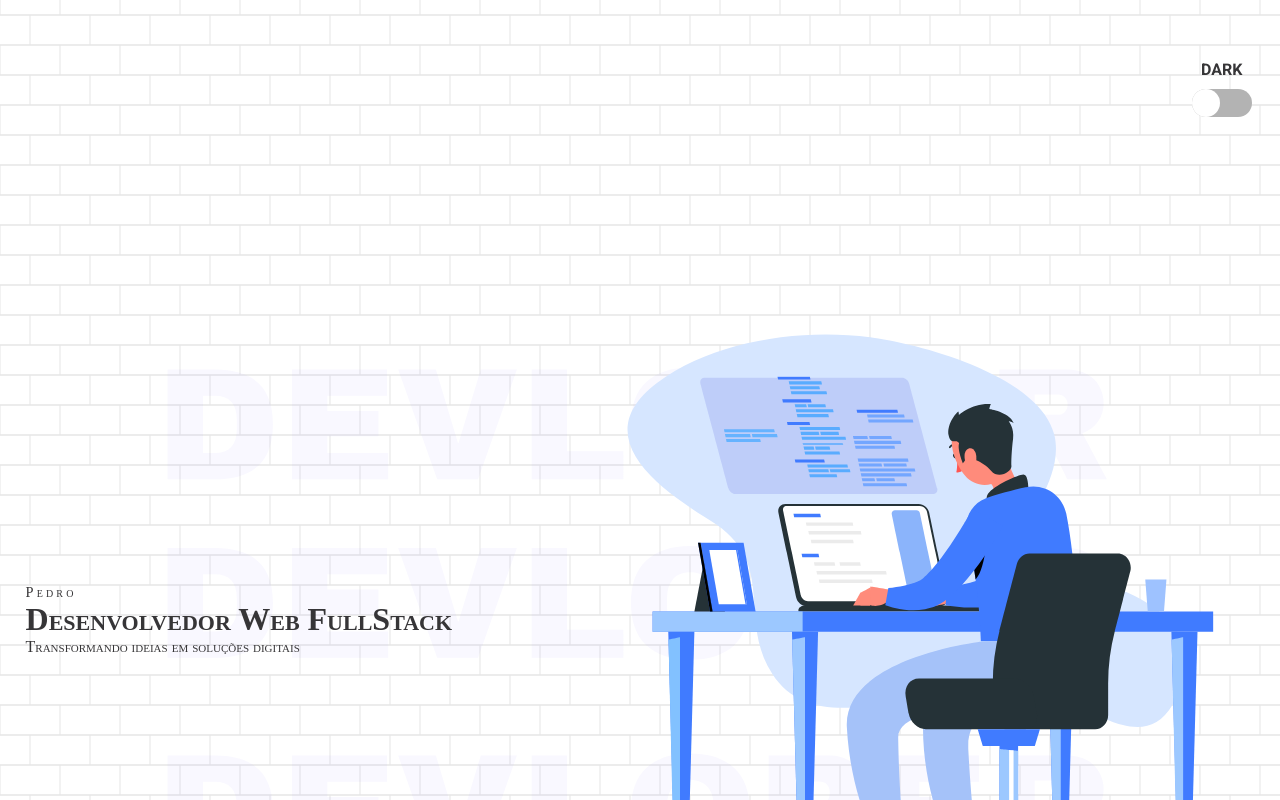
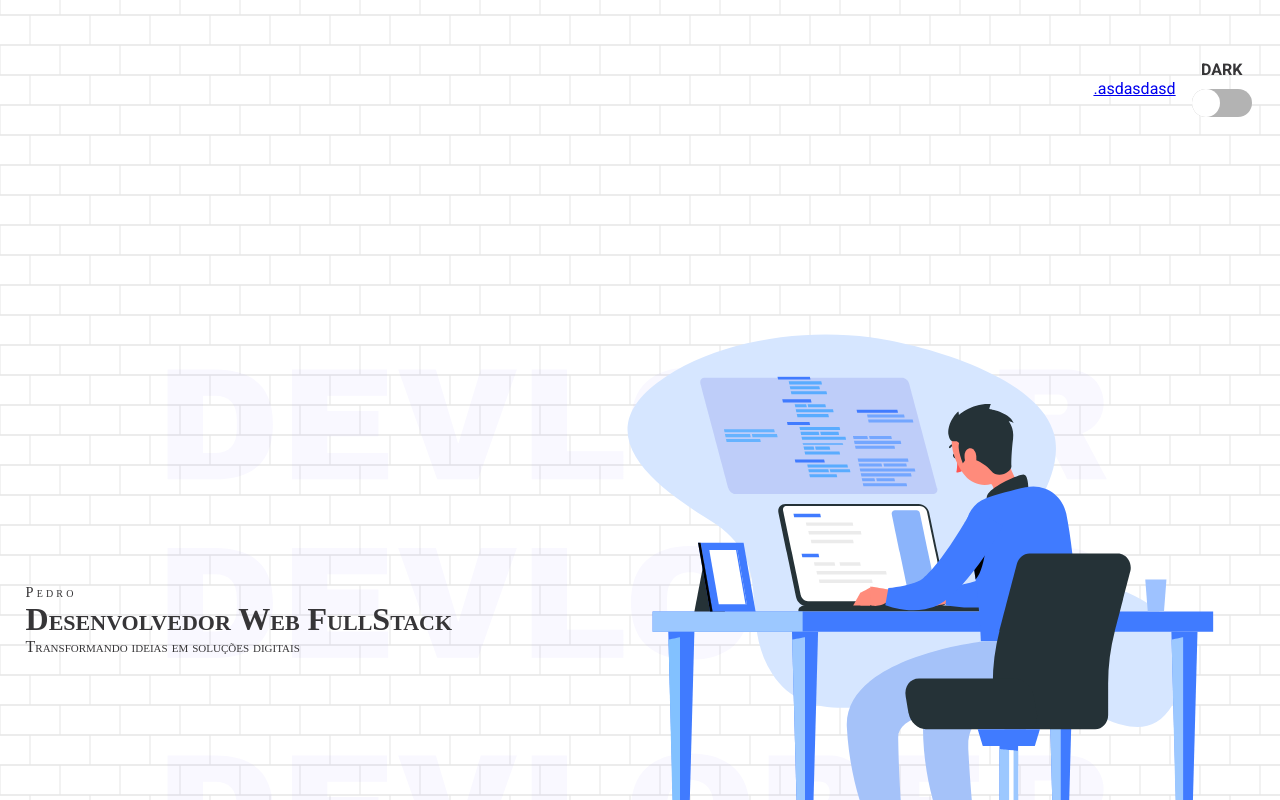
Before and after one commit to pedropaulobrasca/portfolio, a React (Vite) app: page / in a window 1280 px wide. Shown: the top 800 px of the page. Built offline with nearby package versions, Linux system fonts and the light colour scheme; no server answers; a web font is replaced by a local one.

Commit message:
feat: vercel config

```diff
--- a/src/components/home-page/Header/index.tsx
+++ b/src/components/home-page/Header/index.tsx
@@ -1,14 +1,16 @@
+import { Link } from "react-router-dom";
 import { ToggleSwitch } from "../ToggleSwitch";
 import { Container } from "./styled";
 
 interface HeaderProps {
   onThemeToggle: () => void;
-  theme: string; // Adicione a propriedade "theme"
+  theme: string;
 }
 
 export const Header = ({ onThemeToggle, theme }: HeaderProps) => {
   return (
     <Container>
+      <Link to="/challenges">.asdasdasd</Link>
       {/* <ToggleSwitch isLanguage /> */}
       <ToggleSwitch
         isTheme
```
Also changed, not shown: vercel.json (added).
